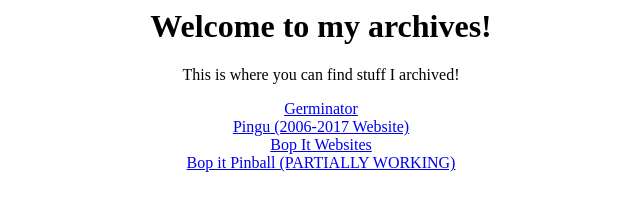
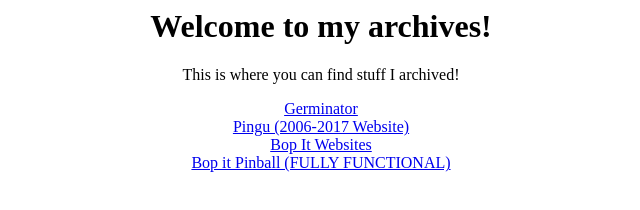
Before and after one commit to TheGhostboi64/theghostboi64.github.io, a plain HTML site: page index.html in a window 1280 px wide. Shown: the full height of the page, 319-959 px from the left. Drawn offline with Linux system fonts and the light colour scheme.

Commit message:
Update index.html

```diff
--- a/index.html
+++ b/index.html
@@ -18,7 +18,7 @@ div a:after {
 <a href="/germinator/index.html">Germinator</a>
 <a href="/pinguwebarchive/index.html">Pingu (2006-2017 Website)</a>
 <a href="/bopitwebsitearchive/bopit/">Bop It Websites</a>
-<a href="/junk/index.html">Bop it Pinball (PARTIALLY WORKING)</a>
+<a href="/junk/index.html">Bop it Pinball (FULLY FUNCTIONAL)</a>
 </div>
 </center>
 </body>
```
